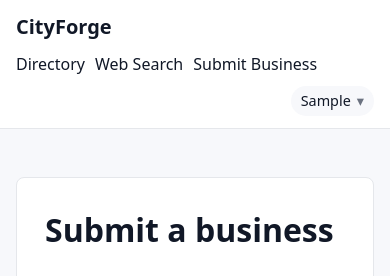
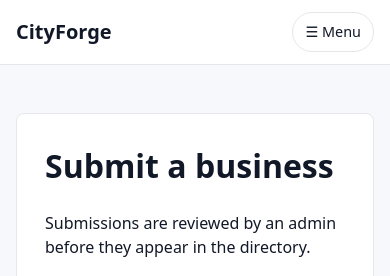
Before and after one commit to SmolTech/CityForge, a Django app: page /submit/ in a window 390 px wide. Shown: the top 276 px of the page. Run offline with Django 5.2, Linux system fonts and the light colour scheme; the visitor is signed in with stand-in values (Sample User, id 1); data that the repository does not hold is empty.

Commit message:
Add mobile hamburger navigation
Co-authored-by: Copilot <223556219+Copilot@users.noreply.github.com>

```diff
--- a/static/css/site.css
+++ b/static/css/site.css
@@ -107,6 +107,25 @@ a:hover { text-decoration: underline; }
 .brand { font-weight: 700; font-size: 1.25rem; color: var(--text); }
 .primary-nav { display: flex; gap: 16px; align-items: center; }
 .primary-nav a { color: var(--text); }
+.primary-nav a,
+.primary-nav button,
+.account-menu summary {
+  min-height: 44px;
+  display: inline-flex;
+  align-items: center;
+}
+.mobile-nav-toggle {
+  display: none;
+  border: 1px solid var(--border);
+  background: var(--surface);
+  color: var(--text);
+  border-radius: 999px;
+  padding: 8px 12px;
+  font: inherit;
+  font-size: .9rem;
+  cursor: pointer;
+}
+.mobile-nav-toggle:hover { background: var(--bg); }
 .theme-toggle {
   border: 1px solid var(--border);
   background: var(--surface);
@@ -130,6 +149,7 @@ a:hover { text-decoration: underline; }
   border-radius: var(--radius); box-shadow: 0 12px 28px rgb(0 0 0 / 12%);
   padding: 8px; z-index: 20;
 }
+.account-menu-panel form { margin: 0; }
 .account-menu-panel a,
 .account-menu-panel .link-button,
 .account-menu-panel .theme-toggle {
@@ -156,9 +176,43 @@ a:hover { text-decoration: underline; }
 .tag-chip:focus-within { outline: 2px solid var(--primary); outline-offset: 2px; }
 
 @media (max-width: 700px) {
-  .header-inner { align-items: flex-start; flex-direction: column; gap: 10px; }
-  .primary-nav { flex-wrap: wrap; gap: 10px; width: 100%; }
-  .account-menu { margin-left: auto; }
+  .header-inner { align-items: center; flex-wrap: wrap; gap: 10px; }
+  .js .mobile-nav-toggle { display: inline-flex; margin-left: auto; }
+  .js .primary-nav {
+    display: none;
+    flex-direction: column;
+    align-items: stretch;
+    gap: 8px;
+    width: 100%;
+    padding-top: 12px;
+    border-top: 1px solid var(--border);
+  }
+  .js .site-header.nav-open .primary-nav { display: flex; }
+  .primary-nav a,
+  .primary-nav button,
+  .primary-nav .user-chip,
+  .account-menu summary {
+    width: 100%;
+    justify-content: flex-start;
+  }
+  .account-menu { width: 100%; }
+  .account-menu-panel {
+    position: static;
+    min-width: 0;
+    margin-top: 8px;
+    box-shadow: none;
+    border-radius: calc(var(--radius) - 2px);
+  }
+  .search-bar { flex-direction: column; }
+  .search-bar .btn { width: 100%; }
+  .layout-2col { gap: 16px; margin-top: 16px; }
+  .card-grid { grid-template-columns: 1fr; }
+  .card-detail { padding: 18px; }
+  .business-detail-grid { gap: 16px; }
+  .pagination { flex-wrap: wrap; }
+  .auth-card { margin: 24px auto; padding: 20px; }
+  .cms-nav ul { display: flex; flex-wrap: wrap; gap: 6px; }
+  .cms-nav a { padding: 10px 12px; }
 }
 
 .site-footer { padding: 32px 0; text-align: center; color: var(--muted); }
--- a/templates/base.html
+++ b/templates/base.html
@@ -5,6 +5,7 @@
   <meta name="viewport" content="width=device-width, initial-scale=1">
   <script>
     (function () {
+      document.documentElement.classList.add("js");
       const stored = localStorage.getItem("theme-preference");
       if (stored === "light" || stored === "dark") {
         document.documentElement.dataset.theme = stored;
@@ -21,7 +22,16 @@
     <header class="site-header">
       <div class="container header-inner">
         <a class="brand" href="{% url 'directory:home' %}">{{ SITE_NAME }}</a>
-      <nav class="primary-nav">
+        <button
+          id="mobile-nav-toggle"
+          class="mobile-nav-toggle"
+          type="button"
+          aria-controls="primary-nav"
+          aria-expanded="false"
+        >
+          ☰ Menu
+        </button>
+        <nav id="primary-nav" class="primary-nav">
           <a href="{% url 'directory:home' %}">Directory</a>
           <a href="{% url 'search:search' %}">Web Search</a>
           {% if user.is_authenticated %}
@@ -111,5 +121,46 @@
         });
     })();
   </script>
+  <script>
+    (function () {
+      const header = document.querySelector(".site-header");
+      const toggle = document.getElementById("mobile-nav-toggle");
+      const nav = document.getElementById("primary-nav");
+      if (!header || !toggle || !nav) return;
+
+      const mq = window.matchMedia("(max-width: 700px)");
+
+      function setOpen(isOpen) {
+        header.classList.toggle("nav-open", isOpen);
+        toggle.setAttribute("aria-expanded", String(isOpen));
+      }
+
+      function syncViewport() {
+        if (!mq.matches) {
+          setOpen(false);
+        }
+      }
+
+      toggle.addEventListener("click", function () {
+        setOpen(!header.classList.contains("nav-open"));
+      });
+
+      nav.querySelectorAll("a, button[type='submit']").forEach(function (item) {
+        item.addEventListener("click", function () {
+          if (mq.matches) {
+            setOpen(false);
+          }
+        });
+      });
+
+      if (typeof mq.addEventListener === "function") {
+        mq.addEventListener("change", syncViewport);
+      } else {
+        mq.addListener(syncViewport);
+      }
+
+      syncViewport();
+    })();
+  </script>
 </body>
 </html>
```
Lines whose indentation alone changed are shown as unchanged.
